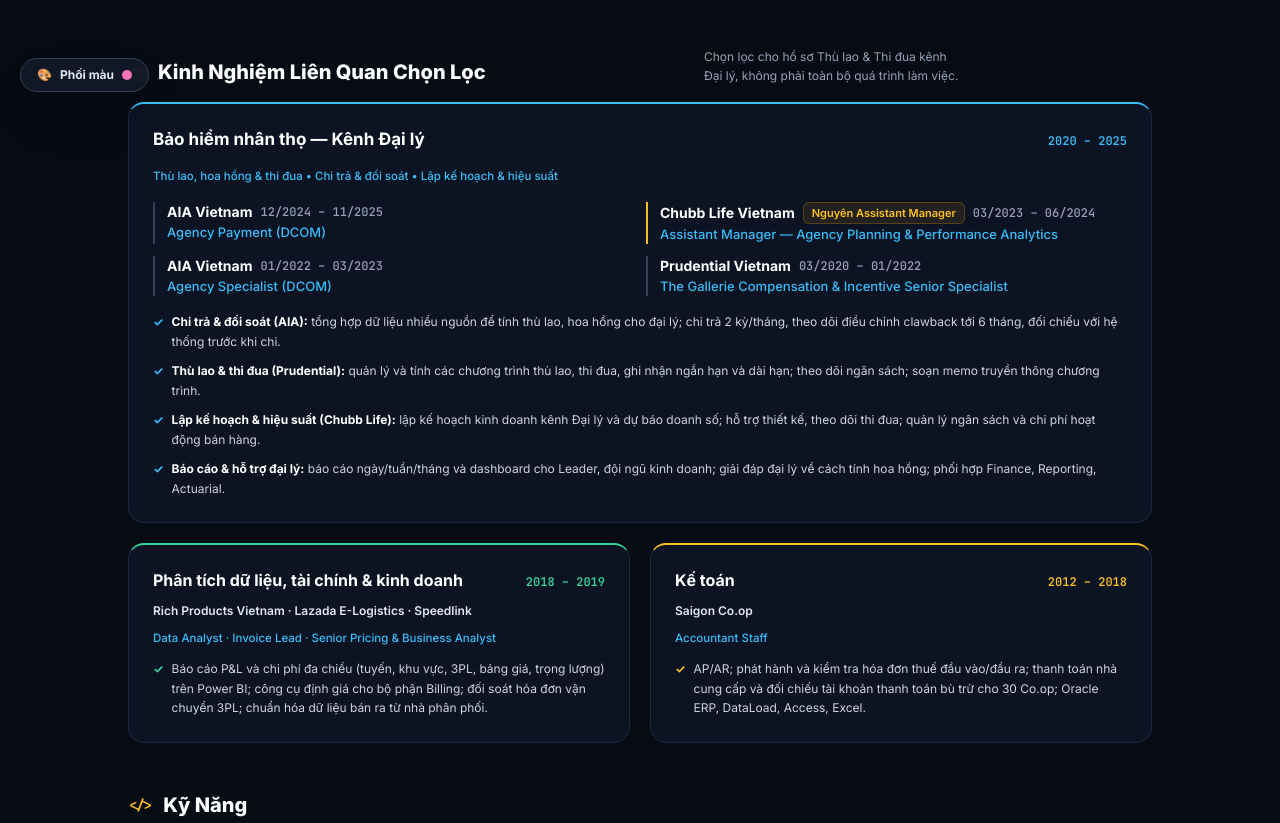
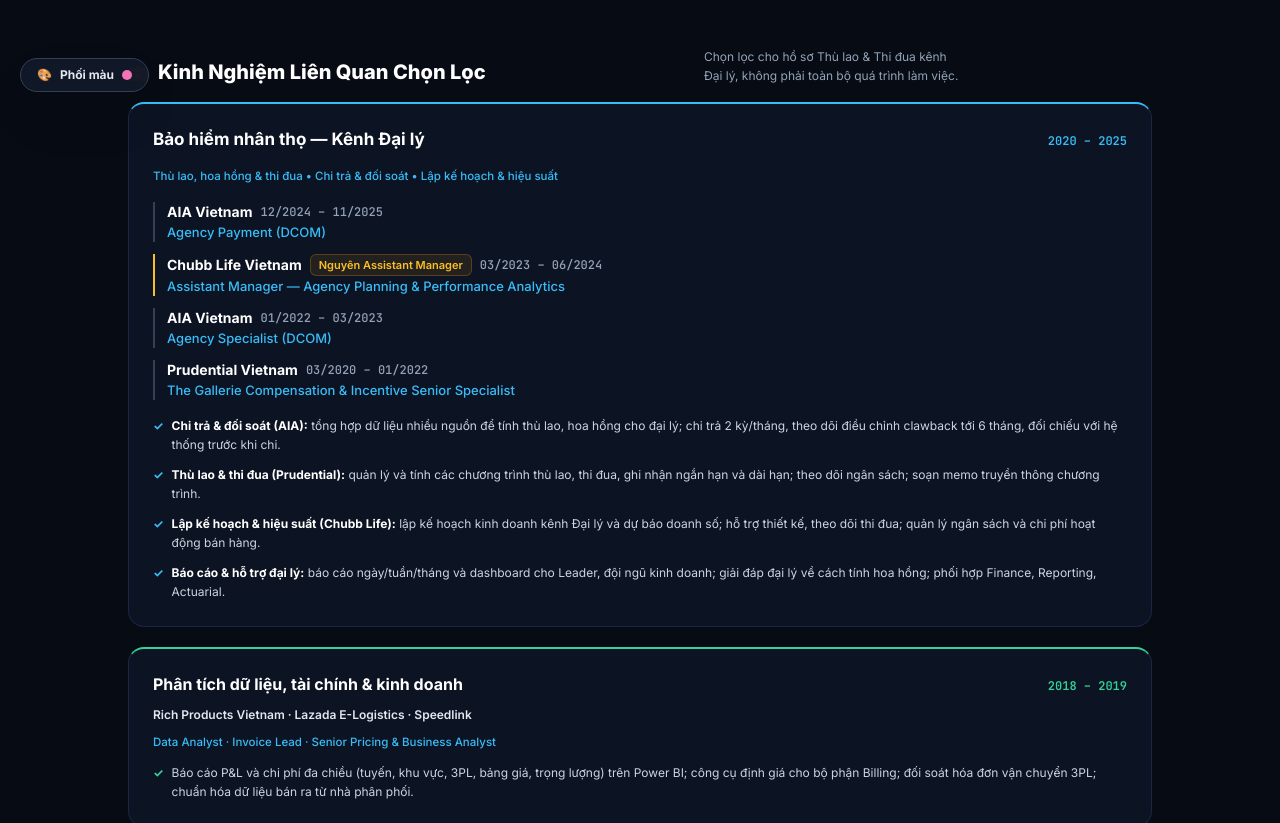
Before and after one commit to teoteo1081/W17_03_Life_Insurance, a plain HTML site: page editor_workspace/editor_cv.html in a window 1280 px wide. Shown: the part 688-1511 px from the top of the page. Drawn offline with nearby package versions, Linux system fonts and the light colour scheme; no server answers.

Commit message:
layout(CV): Kinh nghiệm xếp hàng dọc theo thời gian (mới nhất trên cùng)
- 4 vị trí bảo hiểm thành một cột; 3 nhóm Bảo hiểm / Dữ liệu / Kế toán xếp chồng toàn chiều rộng
- PDF vẫn 6 trang; phần Kinh nghiệm gọn trong trang 2; test 70/70

Co-Authored-By: Claude Opus 5.5 <noreply@anthropic.com>
Claude-Session: https://claude.ai/code/session_015XivcLggoJLWPTd5KDGNHa

```diff
--- a/editor_workspace/editor_cv.html
+++ b/editor_workspace/editor_cv.html
@@ -773,14 +773,14 @@
           </div>
           <p data-i18n="exp_note" class="editable-node text-xs text-slate-400 lg:max-w-md leading-relaxed text-balance">Chọn lọc cho hồ sơ Thù lao &amp; Thi đua kênh Đại lý, không phải toàn bộ quá trình làm việc.</p>
         </div>
-        <div id="experience-grid" class="grid grid-cols-1 md:grid-cols-2 gap-5">
-          <article class="exp-card surface-card p-5 sm:p-6 space-y-4 md:col-span-2 border-t-2 border-t-sky-400">
+        <div id="experience-grid" class="flex flex-col gap-5">
+          <article class="exp-card surface-card p-5 sm:p-6 space-y-4 border-t-2 border-t-sky-400">
             <div class="flex flex-wrap items-baseline justify-between gap-x-3 gap-y-1">
               <h3 data-i18n="exp_ins_title" class="editable-node text-base sm:text-[17px] font-bold text-white leading-snug text-balance">Bảo hiểm nhân thọ — Kênh Đại lý</h3>
               <span data-i18n="exp_ins_period" class="editable-node text-xs font-mono font-semibold text-sky-400">2020 – 2025</span>
             </div>
             <div data-i18n="exp_ins_sub" class="editable-node text-[11.5px] font-medium text-sky-400 leading-relaxed">Thù lao, hoa hồng &amp; thi đua • Chi trả &amp; đối soát • Lập kế hoạch &amp; hiệu suất</div>
-            <ul class="grid grid-cols-1 sm:grid-cols-2 gap-3">
+            <ul class="flex flex-col gap-3">
               <li class="border-l-2 border-slate-700 pl-3 space-y-0.5">
                 <div class="flex flex-wrap items-center gap-x-2 gap-y-1">
                   <span data-i18n="exp_r1_co" class="editable-node text-sm font-bold text-white">AIA Vietnam</span>
```
Also changed, not shown: index_portfolio_clean.html (+3 -3 lines).
